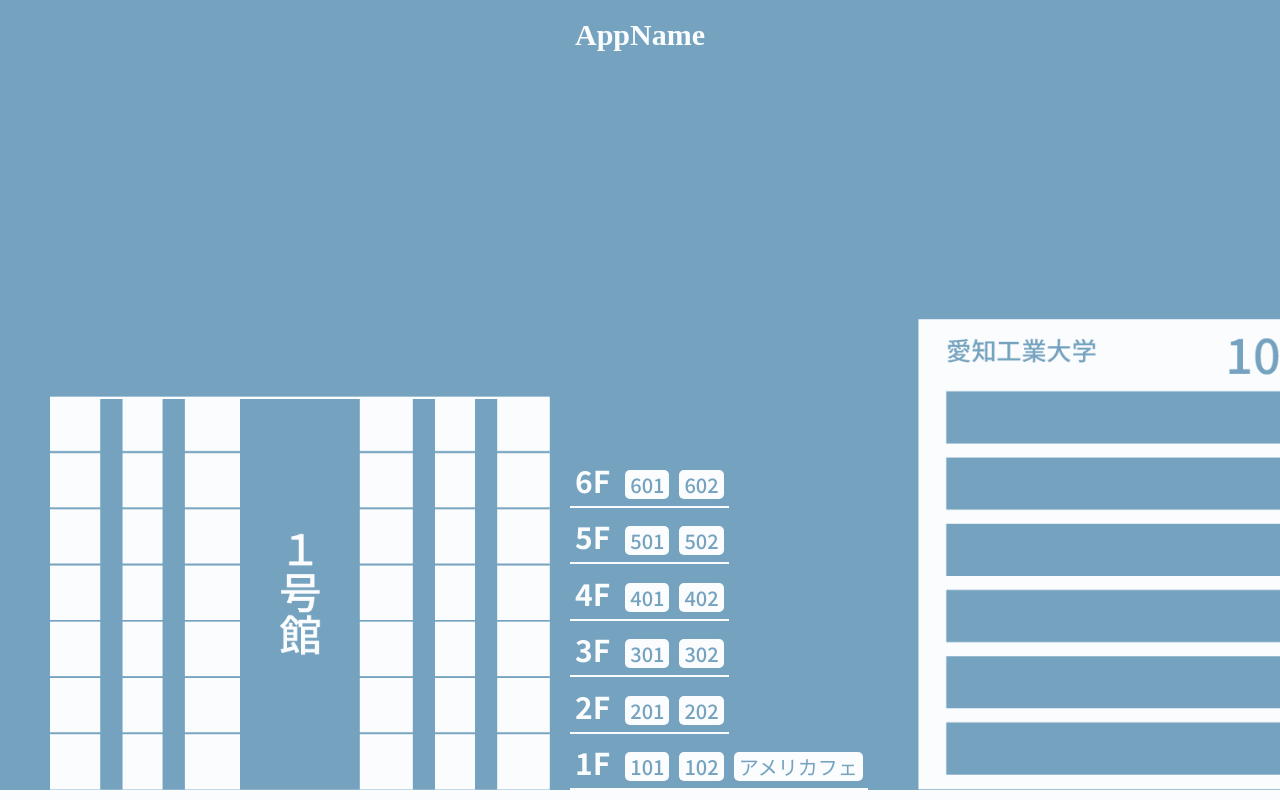
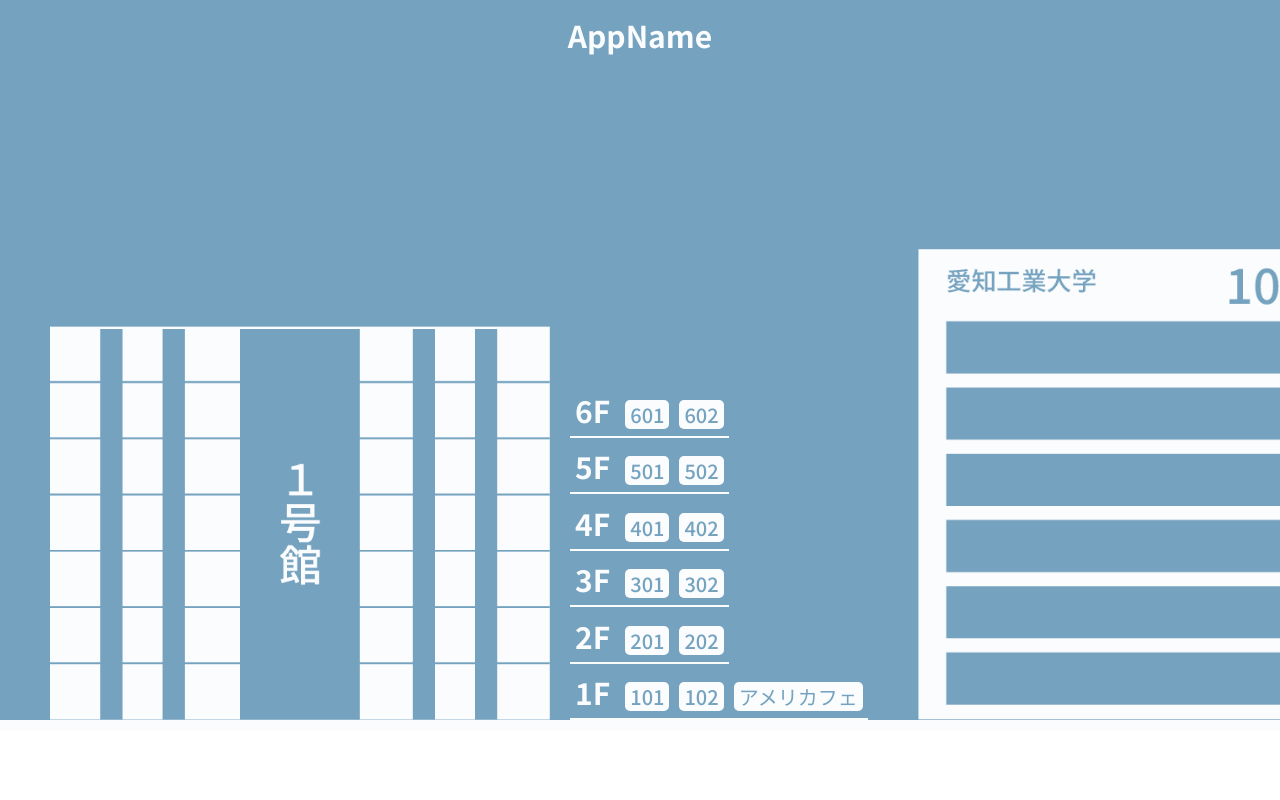
Before and after one commit to SystemEngineeringTeam/geekcamp-2023-vol9, a Next.js app in the folder frontend/: page / in a window 1280 px wide. Built offline with nearby package versions, Linux system fonts and the light colour scheme.

Commit message:
fix: ヘッダーのフォントが変わらない

```diff
--- a/frontend/pages/_app.tsx
+++ b/frontend/pages/_app.tsx
@@ -1,4 +1,5 @@
 import "@/styles/globals.css";
+import styles from "@/styles/Home.module.scss";
 import Head from "next/head";
 import type { AppProps } from "next/app";
 import Header from "@/components/base/header/header";
@@ -20,10 +21,12 @@ export default function App({ Component, pageProps }: AppProps) {
         <link rel="icon" href="/favicon.ico" />
       </Head>
 
-      <Header />
-      <main className={noto.className}>
-        <Component {...pageProps} />
-      </main>
+      <div className={noto.className}>
+        <Header />
+        <main className={styles.main}>
+          <Component {...pageProps} />
+        </main>
+      </div>
     </RecoilRoot>
   );
 }
--- /dev/null
+++ b/frontend/styles/Home.module.scss
@@ -0,0 +1,5 @@
+.main {
+  height: calc(100vh - 70px);
+  background-color: var(--primary);
+  overflow-y: scroll;
+}
--- a/frontend/styles/globals.css
+++ b/frontend/styles/globals.css
@@ -20,9 +20,3 @@ body {
   width: 100vw;
   overflow-x: hidden;
 }
-
-main {
-  padding-top: 70px;
-  height: 100vh;
-  background-color: var(--primary);
-}
```
